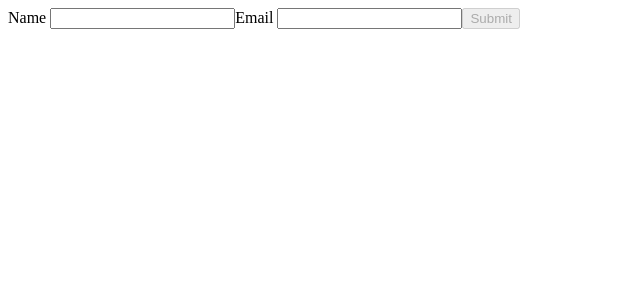
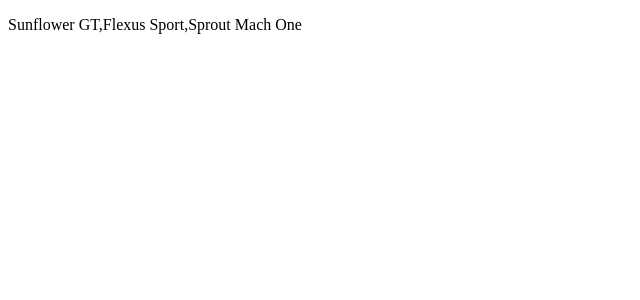
Before and after one commit to JD-SWaresol/Ang_01_LAYB, an Angular app: page / in a window 1280 px wide. Shown: the top 300 px of the page, without its empty margins (0-640 px from the left). Built offline with nearby package versions, Linux system fonts and the light colour scheme.

Commit message:
19_Injectable Service

```diff
--- a/src/app/app.component.ts
+++ b/src/app/app.component.ts
@@ -1,31 +1,14 @@
-import { Component } from '@angular/core';
-import { FormControl, Validators } from '@angular/forms';
-import { FormGroup } from '@angular/forms';
+import { Component, inject } from '@angular/core';
+import { CarService } from './services/car.service';
 
 @Component({
   selector: 'app-root',
   template: `
-    <form [formGroup]="profileForm" (ngSubmit)="handleSubmit()">
-      <label>Name
-          <input type="text" formControlName="name" />
-      </label>
-      <label>Email
-          <input type="email" formControlName="email" />
-      </label>
-      <!-- Podemos determinar que este boton este desabilitado hasta que los campos tengan la información Valida
-            para ellos indicamos que el form de la clase FormControl llamado 'profile.Form' sea valido -->
-      <button type="submit" [disabled]="!profileForm.valid">Submit</button>
-    </form>
+    <p>{{ carService.getCars() }}</p>
   `,
 })
 
 export class AppComponent {
-  profileForm = new FormGroup({
-    name: new FormControl('', Validators.required),
-    email: new FormControl('', [Validators.required, Validators.email])
-  });
-
-  handleSubmit(){
-    alert(this.profileForm.value.name + ' | ' + this.profileForm.value.email);
-  }
+  // Hacemos la inyeccion del servicio el y este sera interpolado
+  carService = inject(CarService);
 }
--- /dev/null
+++ b/src/app/services/car.service.ts
@@ -0,0 +1,19 @@
+import { Injectable } from '@angular/core';
+
+@Injectable({
+  providedIn: 'root'
+})
+export class CarService {
+
+  constructor() { }
+
+  cars = ['Sunflower GT', 'Flexus Sport', 'Sprout Mach One'];
+
+  getCars(): string[] {
+    return this.cars;
+  }
+
+  getCar(id: number) {
+    return this.cars[id];
+  }
+}
```
Also changed, not shown: 2 other files (tests, documents, lock files or other folders).
